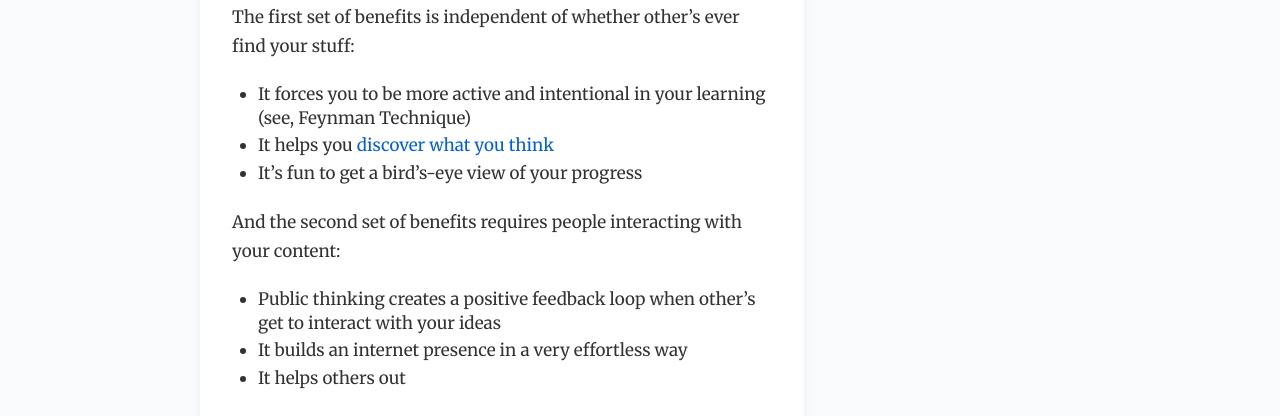
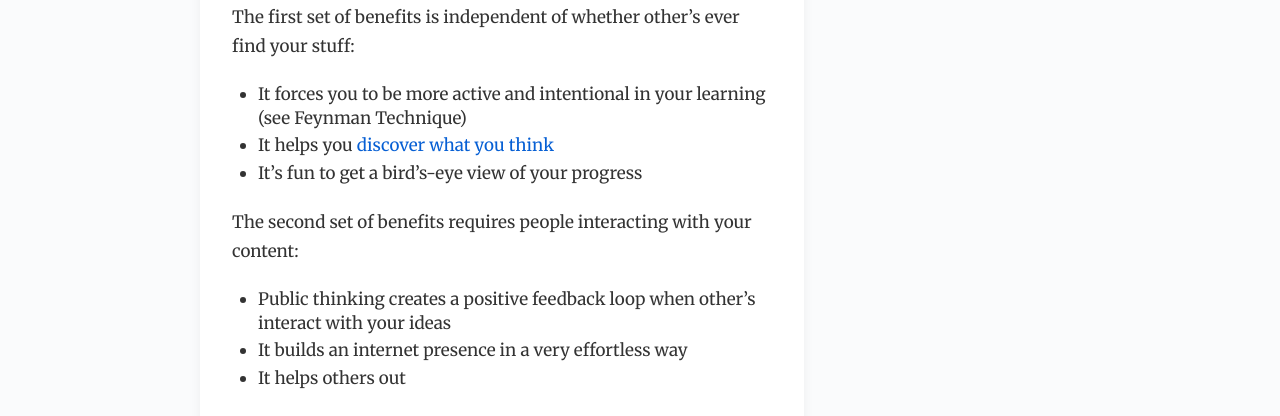
Before and after one commit to gdbroman/broman.blog, a Jekyll site: the page built from _posts/2020/2020-09-18-learn-in-public.md, in a window 1280 px wide. Shown: the part 1244-1660 px from the top of the page. Built offline with Jekyll 4.4.1, drawn with Linux system fonts in a browser that asks for light colours.

Commit message:
revision

```diff
--- a/_posts/2020/2020-09-18-learn-in-public.md
+++ b/_posts/2020/2020-09-18-learn-in-public.md
@@ -19,13 +19,13 @@ And the benefits are for both parties: Not only does learning in public help oth
 
 The first set of benefits is independent of whether other's ever find your stuff:
 
-- It forces you to be more active and intentional in your learning (see, Feynman Technique)
+- It forces you to be more active and intentional in your learning (see Feynman Technique)
 - It helps you [discover what you think](https://broman.blog/know-what-you-believe){:target="blank"}
 - It's fun to get a bird's-eye view of your progress
 
-And the second set of benefits requires people interacting with your content:
+The second set of benefits requires people interacting with your content:
 
-- Public thinking creates a positive feedback loop when other's get to interact with your ideas
+- Public thinking creates a positive feedback loop when other's interact with your ideas
 - It builds an internet presence in a very effortless way
 - It helps others out
 
```
